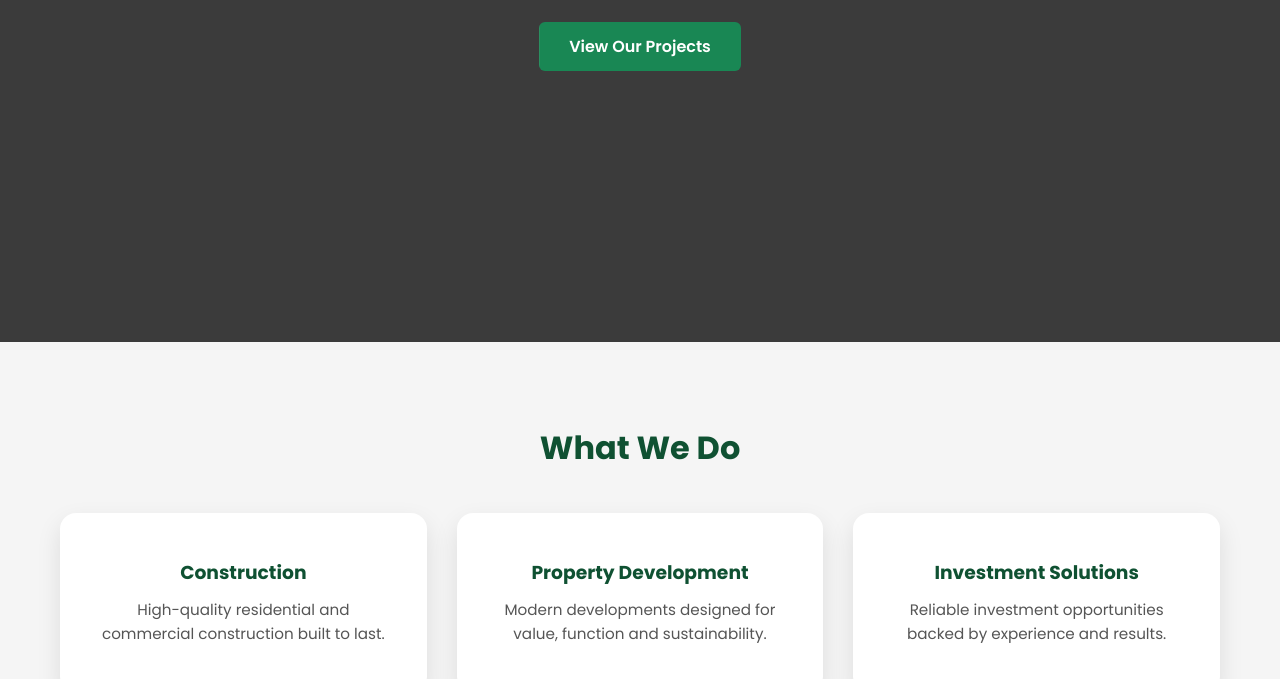
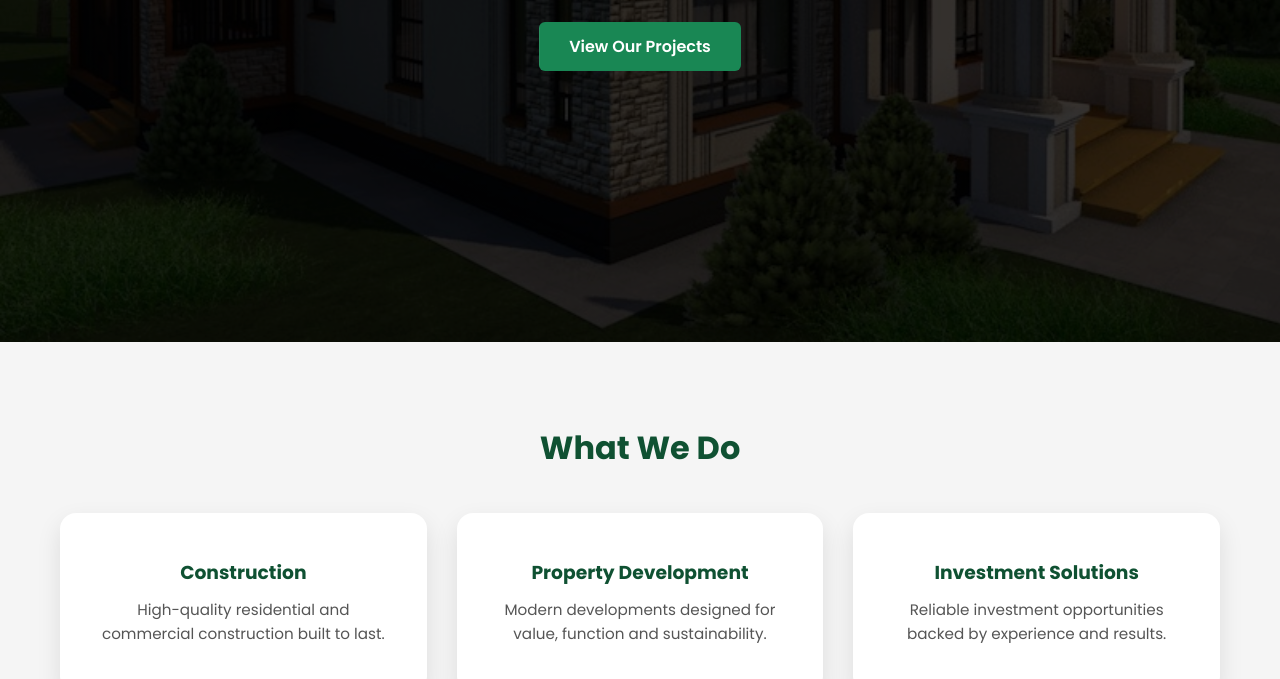
Before and after one commit to mboya08steve-ops/torolu, a plain HTML site: page index.html in a window 1280 px wide. Shown: the part 582-1261 px from the top of the page. Drawn offline with Linux system fonts and the light colour scheme.

Commit message:
Update style.css

```diff
--- a/style.css
+++ b/style.css
@@ -102,7 +102,7 @@ a {
 .hero {
   height: 85vh;
   background: linear-gradient(rgba(0,0,0,0.6), rgba(0,0,0,0.6)),
-    url('img/CITG6560.JPG') center/cover no-repeat;
+    url('CITG6560.JPG') center/cover no-repeat;
   display: flex;
   align-items: center;
   color: var(--light);
```
